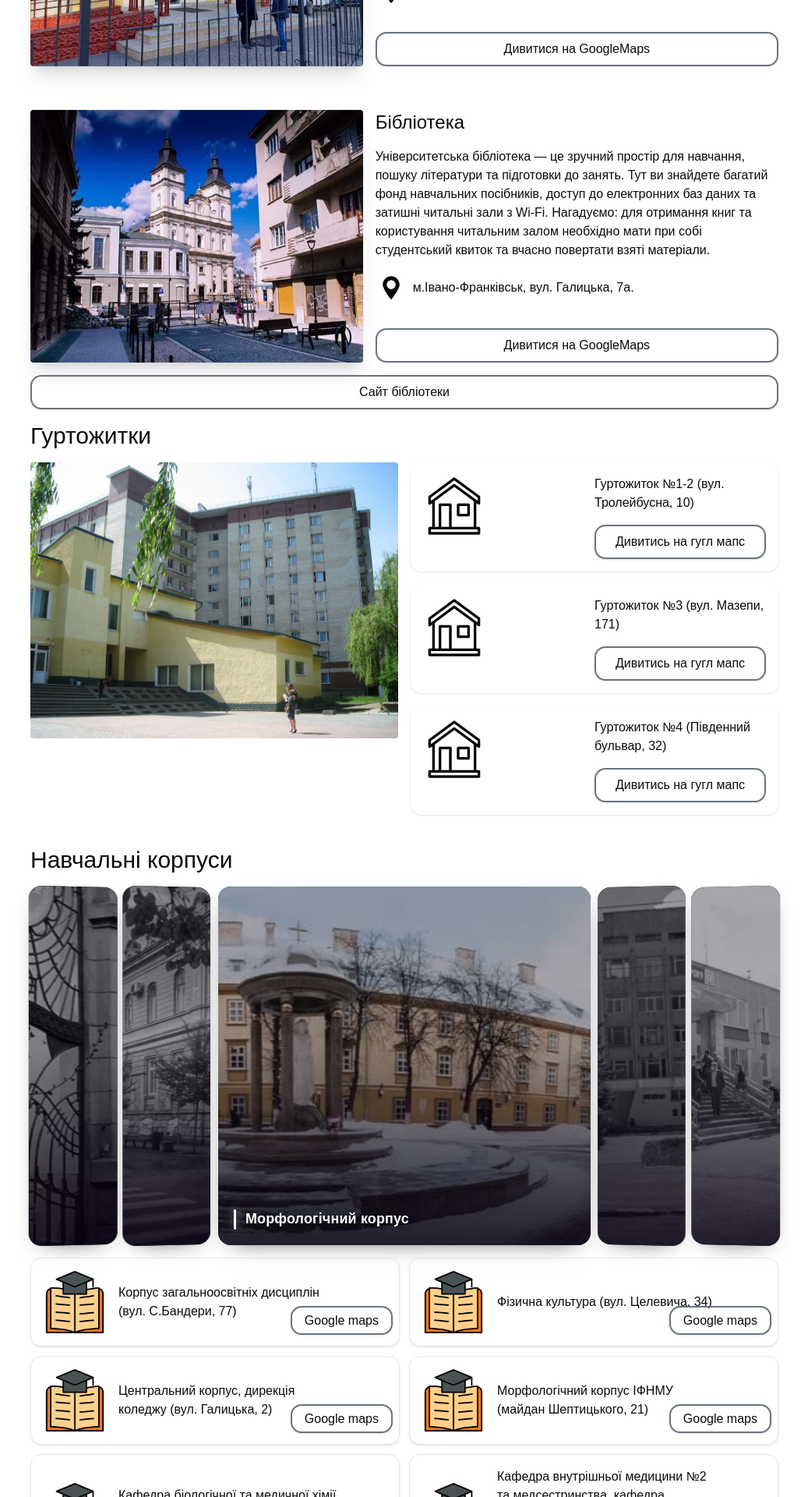
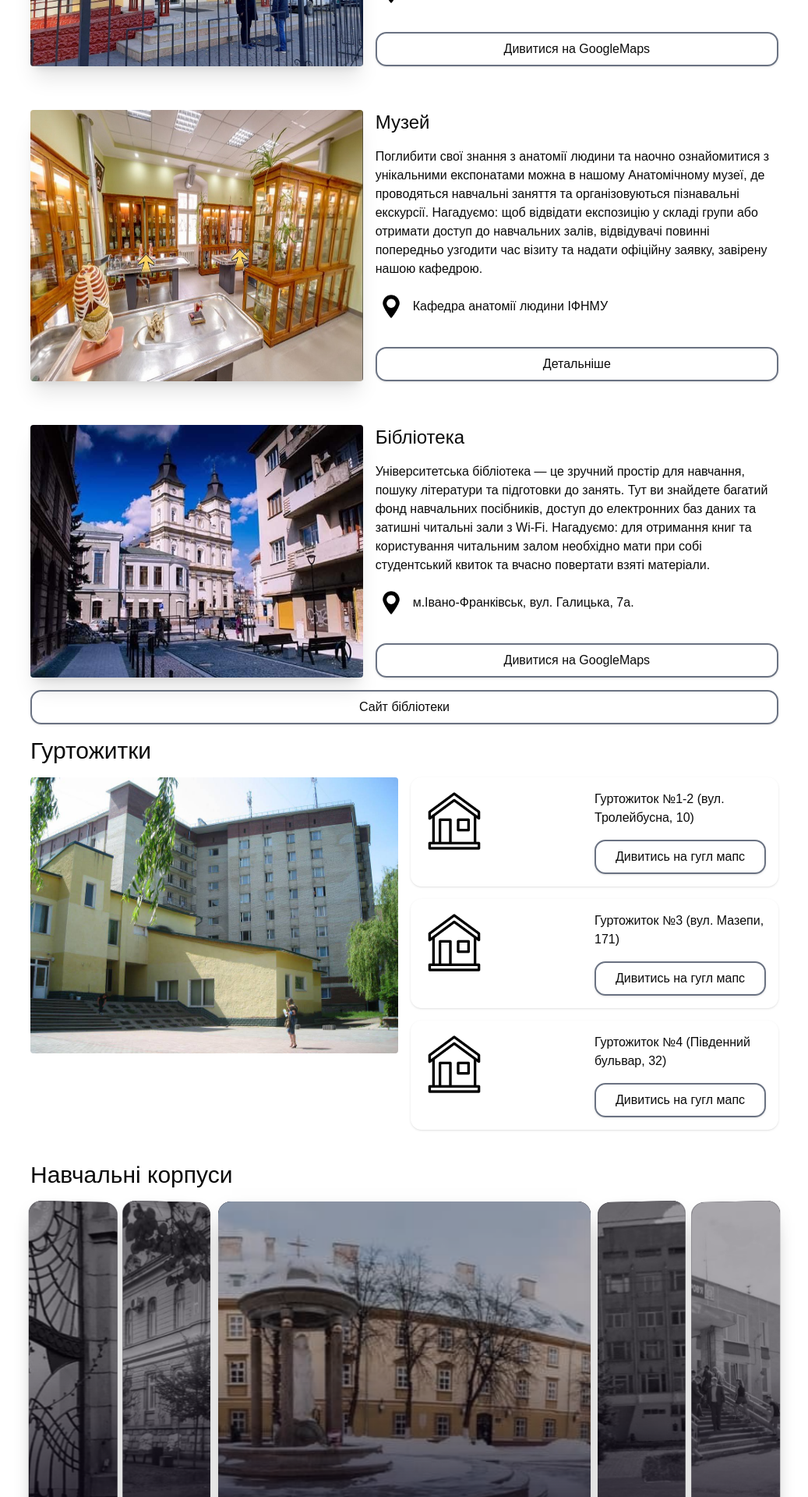
Before and after one commit to obulbuk07/newEducationHub, a React (Vite) app: page /guide in a window 1280 px wide. Shown: the part 1320-3240 px from the top of the page at 78% size, without its empty margins (121-1158 px from the left). Built offline with nearby package versions, Linux system fonts and the light colour scheme.

Commit message:
Create museum and empty Cafes Component

```diff
--- /dev/null
+++ b/src/components/Cafes.jsx
@@ -0,0 +1,6 @@
+function Cafes(){
+    return(
+        <div></div>
+    )
+}
+export default Cafes()
--- a/src/components/Corpuse.jsx
+++ b/src/components/Corpuse.jsx
@@ -3,7 +3,7 @@ import StudentGuideButton from "./StudentGuideButton"
 
 function Corpuse({name, link}){
     return(
-        <div className="flex rounded-xl shadow gap-4 items-center border p-4 relative">
+        <div className="flex rounded-xl shadow gap-6 items-center  p-4 relative">
             <img className="w-20 h-20" src={corpuselogo} alt="" />
             <div className="flex flex-col items-start justify-center">
                 <h2 className="w-70">{name}</h2>
--- a/src/components/Locations.jsx
+++ b/src/components/Locations.jsx
@@ -3,7 +3,7 @@ import SimpleLocation from "./SimpleLocation";
 import Dormintoris from "./Dormintoris";
 import Corpuses from "./Corpuses";
 import Library from "./Library";
-
+import museum from "../img/museum.jpg"
 import sport from "../img/sport_compleks.jpg"
 import clinic from "../img/clinic.jpg"
 
@@ -23,6 +23,14 @@ const locations = [
         location: "м.Івано-Франківськ, вул. Короля Данила, 15",
         textlink: "Дивитися на GoogleMaps",
         link: "https://goo.gl/maps/UMmuVKSz8ZWVjN7V7"
+    },
+     {
+        img: museum,
+        title: "Музей",
+        info: "Поглибити свої знання з анатомії людини та наочно ознайомитися з унікальними експонатами можна в нашому Анатомічному музеї, де проводяться навчальні заняття та організовуються пізнавальні екскурсії. Нагадуємо: щоб відвідати експозицію у складі групи або отримати доступ до навчальних залів, відвідувачі повинні попередньо узгодити час візиту та надати офіційну заявку, завірену нашою кафедрою.",
+        location: "Кафедра анатомії людини ІФНМУ",
+        textlink: "Детальніше",
+        link: "https://www.ifnmu.edu.ua/wp-content/uploads/2025/11/%D0%9A%D0%B0%D1%84%D0%B5%D0%B4%D1%80%D0%B0-%D0%B0%D0%BD%D0%B0%D1%82%D0%BE%D0%BC%D1%96%D1%97-%D0%BB%D1%8E%D0%B4%D0%B8%D0%BD%D0%B8.pdf"
     },
 ]
 
```
